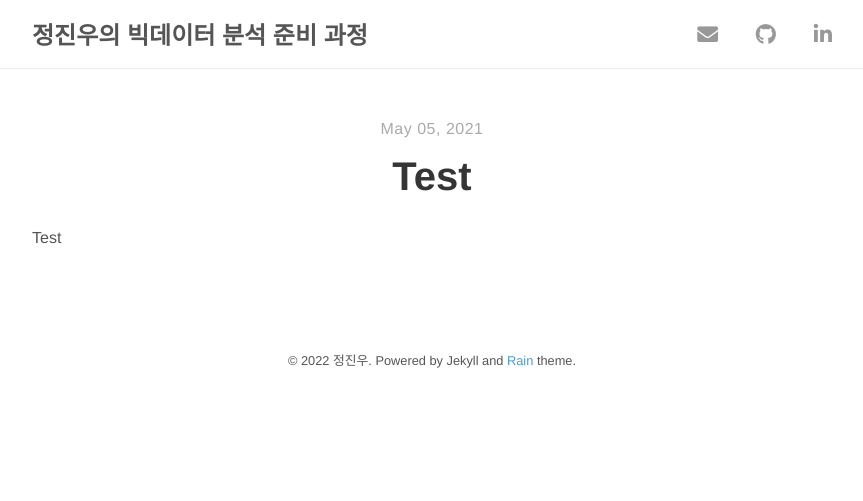
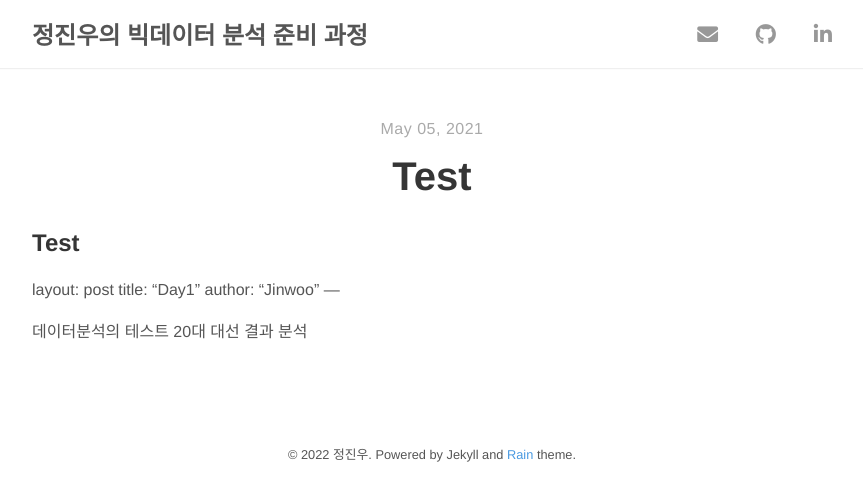
Before and after one commit to trust8912/trust8912.github.io, a Jekyll site: the page built from _posts/2021-05-05-test.md, in a window 1280 px wide. Shown: the top 501 px of the page, without its empty margins (208-1071 px from the left). Built offline with Jekyll 4.4.1, drawn with Linux system fonts in a browser that asks for light colours; nearby versions of some CDN libraries.

Commit message:
Update 2021-05-05-test.md

```diff
--- a/_posts/2021-05-05-test.md
+++ b/_posts/2021-05-05-test.md
@@ -5,3 +5,11 @@ author: "Jinwoo"
 ---
 
 Test
+---
+layout: post
+title: "Day1"
+author: "Jinwoo"
+---
+
+데이터분석의 테스트
+20대 대선 결과 분석
```
